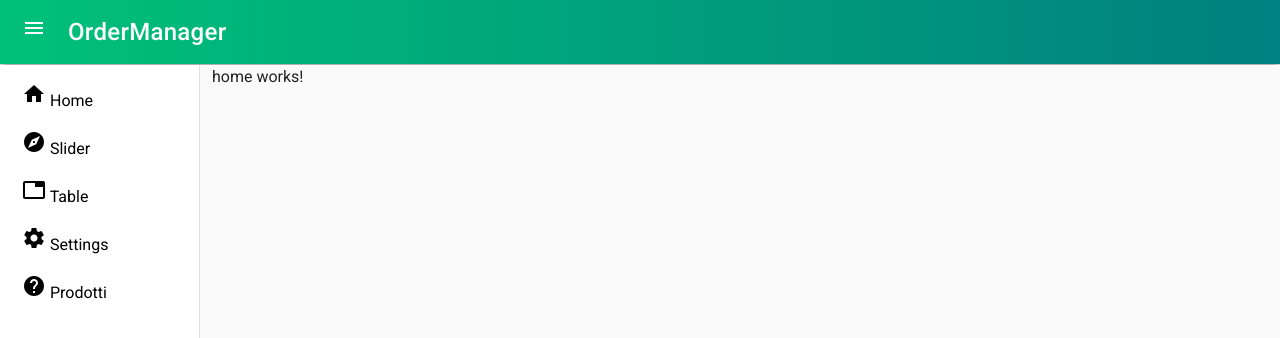
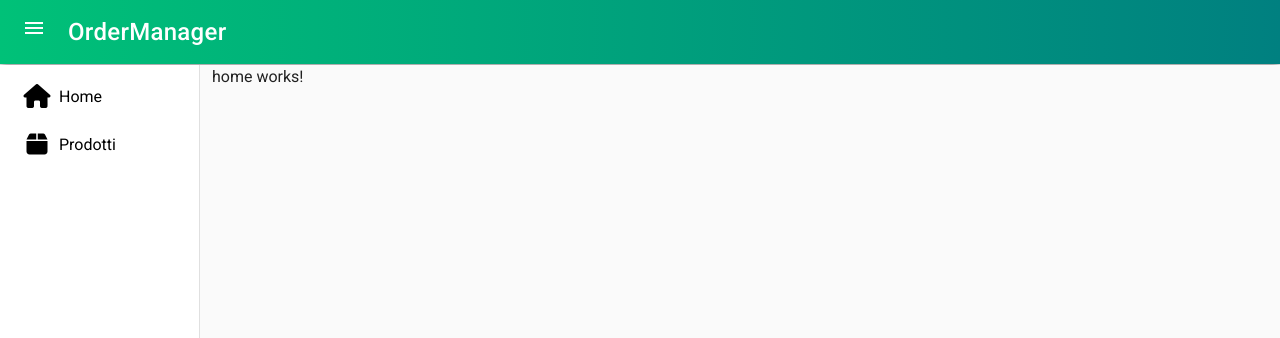
Before and after one commit to GabrieleMenghi/OrderManager, an Angular app in the folder OrderManager/ClientApp/: page / in a window 1280 px wide. Shown: the top 338 px of the page. Built offline with nearby package versions, Linux system fonts and the light colour scheme.

Commit message:
Add fontawesome icons

```diff
--- a/OrderManager/ClientApp/src/app/components/sidebar/sidebar.component.css
+++ b/OrderManager/ClientApp/src/app/components/sidebar/sidebar.component.css
@@ -11,3 +11,7 @@
 
     background-color:rgba(0, 193, 120, .7);
 }
+
+.fa-solid{
+    margin-right: 3px;
+}
--- a/OrderManager/ClientApp/src/app/components/sidebar/sidebar.component.html
+++ b/OrderManager/ClientApp/src/app/components/sidebar/sidebar.component.html
@@ -9,25 +9,10 @@
   <mat-drawer #drawer opened="true" mode="side" position="start" style="display: flex; width: 200px;">
     <mat-nav-list style="width: 100%; vertical-align: middle;">
       <mat-list-item class="bottone-sidebar" routerLink="">
-        <button mat-button><mat-icon>home</mat-icon> Home</button>
-      </mat-list-item>
-      <mat-list-item class="bottone-sidebar">
-        <button mat-button>
-          <mat-icon>explore</mat-icon> Slider
-        </button>
-      </mat-list-item>
-      <mat-list-item class="bottone-sidebar">
-        <button mat-button>
-          <mat-icon>table</mat-icon> Table
-        </button>
-      </mat-list-item>
-      <mat-list-item class="bottone-sidebar">
-        <button mat-button><mat-icon>settings</mat-icon> Settings</button>
+        <button mat-button><i class="fa-solid fa-house fa-fw fa-xl"></i> Home</button>
       </mat-list-item>
       <mat-list-item class="bottone-sidebar" routerLink="prodotti">
-        <button mat-button>
-          <mat-icon>help</mat-icon> Prodotti
-        </button>
+        <button mat-button><i class="fa-solid fa-box fa-fw fa-xl"></i> Prodotti</button>
       </mat-list-item>
     </mat-nav-list>
   </mat-drawer>
--- a/OrderManager/ClientApp/src/app/components/sidebar/sidebar.component.ts
+++ b/OrderManager/ClientApp/src/app/components/sidebar/sidebar.component.ts
@@ -19,9 +19,9 @@ import { AppRoutingModule } from '../../app-routing.module';
     MatIconModule,
     MatSidenavModule,
     MatListModule,
-    AppRoutingModule
-  ]
+    AppRoutingModule,
+  ],
 })
 export class SidebarComponent {
-showFiller = true
+  showFiller = true;
 }
--- a/OrderManager/ClientApp/src/index.html
+++ b/OrderManager/ClientApp/src/index.html
@@ -9,6 +9,7 @@
   <link href="https://fonts.googleapis.com/css2?family=Roboto:wght@300;400;500&display=swap" rel="stylesheet">
   <link rel="preconnect" href="https://fonts.gstatic.com">
   <link href="https://fonts.googleapis.com/icon?family=Material+Icons" rel="stylesheet">
+  <script src="https://kit.fontawesome.com/9580570a66.js" crossorigin="anonymous"></script>
 </head>
 <body>
   <app-root></app-root>
```
